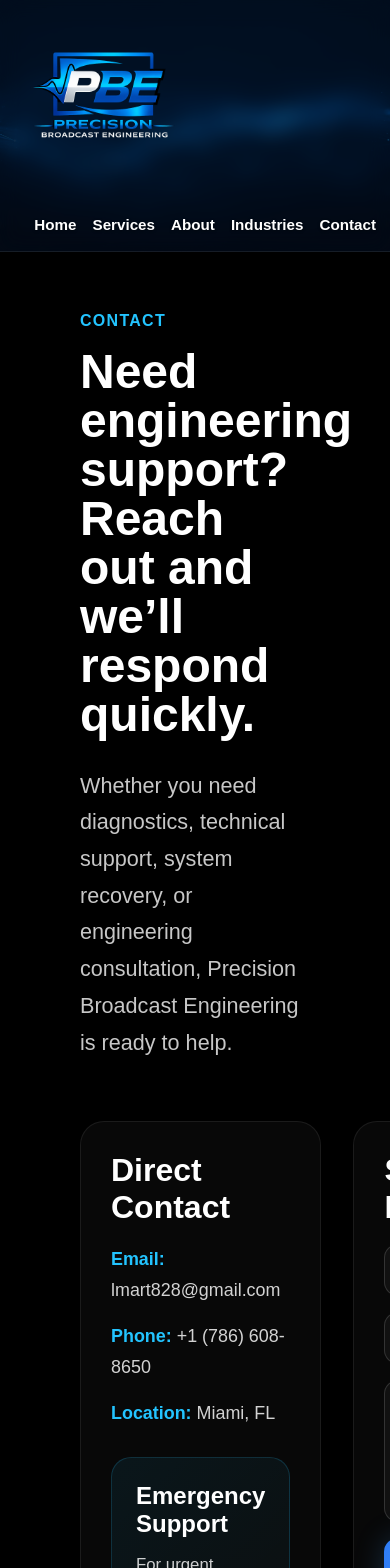
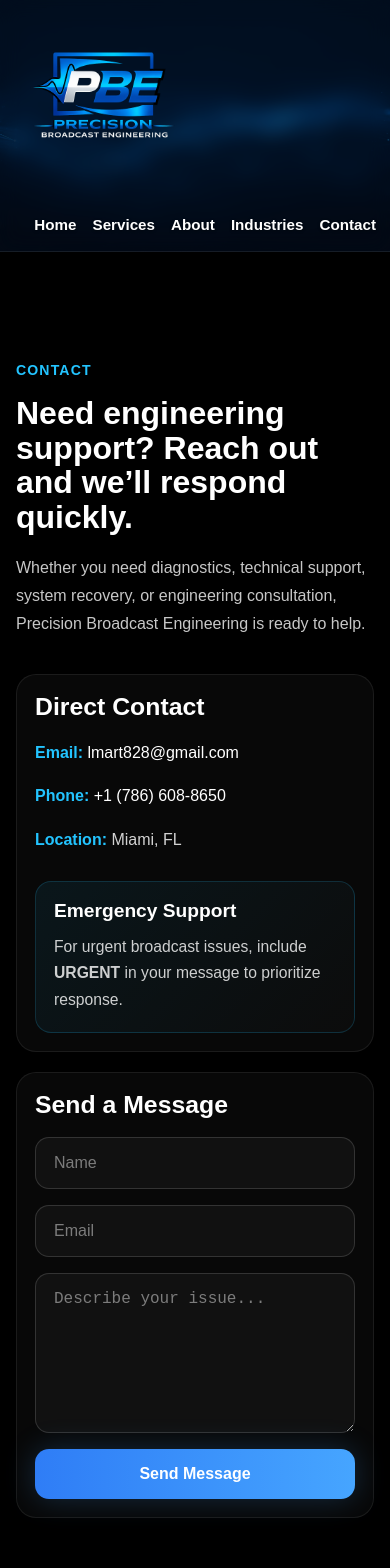
Before and after one commit to lmart828/pbe-website, a Next.js app: page /contact in a window 390 px wide. Shown: the top 1568 px of the page. Built offline with nearby package versions, Linux system fonts and the light colour scheme.

Commit message:
fix contact page mobile layout

```diff
--- a/app/contact/page.js
+++ b/app/contact/page.js
@@ -1,235 +1,78 @@
 export default function ContactPage() {
   return (
-    <main
-      style={{
-        backgroundColor: "#000",
-        color: "#fff",
-        minHeight: "100vh",
-        padding: "60px 80px 100px 80px",
-      }}
-    >
-      <section
-        style={{
-          maxWidth: "1200px",
-          margin: "0 auto",
-        }}
-      >
-        <p
-          style={{
-            color: "#23c4ff",
-            fontSize: "1rem",
-            fontWeight: 600,
-            letterSpacing: "0.08em",
-            textTransform: "uppercase",
-            marginBottom: "18px",
-          }}
-        >
-          Contact
-        </p>
+    <>
+      <main className="contact-page">
+        <section className="contact-container">
+          <p className="contact-eyebrow">Contact</p>
 
-        <h1
-          style={{
-            fontSize: "clamp(3rem, 6vw, 5rem)",
-            lineHeight: 1.02,
-            fontWeight: 800,
-            margin: 0,
-            maxWidth: "900px",
-          }}
-        >
+          <h1 className="contact-title">
             Need engineering support? Reach out and we’ll respond quickly.
           </h1>
 
-        <p
-          style={{
-            marginTop: "28px",
-            fontSize: "1.35rem",
-            lineHeight: 1.7,
-            color: "rgba(255,255,255,0.78)",
-            maxWidth: "960px",
-          }}
-        >
+          <p className="contact-intro">
             Whether you need diagnostics, technical support, system recovery, or
             engineering consultation, Precision Broadcast Engineering is ready to
             help.
           </p>
 
-        <div
-          style={{
-            display: "grid",
-            gridTemplateColumns: "1fr 1fr",
-            gap: "32px",
-            marginTop: "60px",
-            alignItems: "start",
-          }}
-        >
-          <div
-            style={{
-              background: "rgba(255,255,255,0.03)",
-              border: "1px solid rgba(255,255,255,0.08)",
-              borderRadius: "24px",
-              padding: "30px",
-            }}
-          >
-            <h2
-              style={{
-                marginTop: 0,
-                marginBottom: "18px",
-                fontSize: "2rem",
-                fontWeight: 700,
-              }}
-            >
-              Direct Contact
-            </h2>
+          <div className="contact-grid">
+            <div className="contact-card">
+              <h2 className="contact-card-title">Direct Contact</h2>
 
-            <div
-              style={{
-                display: "grid",
-                gap: "16px",
-                color: "rgba(255,255,255,0.82)",
-                fontSize: "1.12rem",
-                lineHeight: 1.7,
-              }}
-            >
+              <div className="contact-info-list">
                 <div>
-                <span style={{ color: "#23c4ff", fontWeight: 600 }}>Email:</span>{" "}
+                  <span className="contact-label">Email:</span>{" "}
+                  <a href="mailto:lmart828@gmail.com" className="contact-link">
                     lmart828@gmail.com
+                  </a>
                 </div>
 
                 <div>
-                <span style={{ color: "#23c4ff", fontWeight: 600 }}>Phone:</span>{" "}
+                  <span className="contact-label">Phone:</span>{" "}
+                  <a href="tel:+17866088650" className="contact-link">
                     +1 (786) 608-8650
+                  </a>
                 </div>
 
                 <div>
-                <span style={{ color: "#23c4ff", fontWeight: 600 }}>
-                  Location:
-                </span>{" "}
-                Miami, FL
+                  <span className="contact-label">Location:</span> Miami, FL
                 </div>
               </div>
 
-            <div
-              style={{
-                marginTop: "28px",
-                padding: "24px",
-                borderRadius: "20px",
-                background:
-                  "linear-gradient(135deg, rgba(35,196,255,0.08), rgba(255,255,255,0.02))",
-                border: "1px solid rgba(35,196,255,0.18)",
-              }}
-            >
-              <h3
-                style={{
-                  marginTop: 0,
-                  marginBottom: "12px",
-                  fontSize: "1.5rem",
-                  fontWeight: 700,
-                }}
-              >
-                Emergency Support
-              </h3>
+              <div className="contact-emergency-box">
+                <h3 className="contact-emergency-title">Emergency Support</h3>
 
-              <p
-                style={{
-                  margin: 0,
-                  color: "rgba(255,255,255,0.8)",
-                  fontSize: "1.05rem",
-                  lineHeight: 1.8,
-                }}
-              >
+                <p className="contact-emergency-text">
                   For urgent broadcast issues, include{" "}
-                <strong style={{ color: "#fff" }}>URGENT</strong> in your
-                message to prioritize response.
+                  <strong>URGENT</strong> in your message to prioritize
+                  response.
                 </p>
               </div>
             </div>
 
-          <div
-            style={{
-              background: "rgba(255,255,255,0.03)",
-              border: "1px solid rgba(255,255,255,0.08)",
-              borderRadius: "24px",
-              padding: "30px",
-            }}
-          >
-            <h2
-              style={{
-                marginTop: 0,
-                marginBottom: "18px",
-                fontSize: "2rem",
-                fontWeight: 700,
-              }}
-            >
-              Send a Message
-            </h2>
+            <div className="contact-card">
+              <h2 className="contact-card-title">Send a Message</h2>
 
-            <form
-              style={{
-                display: "grid",
-                gap: "16px",
-              }}
-            >
+              <form className="contact-form">
                 <input
                   type="text"
                   placeholder="Name"
-                style={{
-                  width: "100%",
-                  padding: "16px 18px",
-                  borderRadius: "14px",
-                  border: "1px solid rgba(255,255,255,0.14)",
-                  backgroundColor: "rgba(255,255,255,0.04)",
-                  color: "#fff",
-                  fontSize: "1rem",
-                  outline: "none",
-                }}
+                  className="contact-input"
                 />
 
                 <input
                   type="email"
                   placeholder="Email"
-                style={{
-                  width: "100%",
-                  padding: "16px 18px",
-                  borderRadius: "14px",
-                  border: "1px solid rgba(255,255,255,0.14)",
-                  backgroundColor: "rgba(255,255,255,0.04)",
-                  color: "#fff",
-                  fontSize: "1rem",
-                  outline: "none",
-                }}
+                  className="contact-input"
                 />
 
                 <textarea
                   placeholder="Describe your issue..."
                   rows={6}
-                style={{
-                  width: "100%",
-                  padding: "16px 18px",
-                  borderRadius: "14px",
-                  border: "1px solid rgba(255,255,255,0.14)",
-                  backgroundColor: "rgba(255,255,255,0.04)",
-                  color: "#fff",
-                  fontSize: "1rem",
-                  outline: "none",
-                  resize: "vertical",
-                }}
+                  className="contact-textarea"
                 />
 
-              <button
-                type="submit"
-                style={{
-                  width: "fit-content",
-                  background: "linear-gradient(90deg, #2f7df6, #46a5ff)",
-                  color: "#fff",
-                  border: "none",
-                  padding: "16px 28px",
-                  borderRadius: "14px",
-                  fontWeight: 600,
-                  fontSize: "1rem",
-                  cursor: "pointer",
-                  boxShadow: "0 0 30px rgba(70,165,255,0.22)",
-                }}
-              >
+                <button type="submit" className="contact-button">
                   Send Message
                 </button>
               </form>
@@ -237,5 +80,251 @@
           </div>
         </section>
       </main>
+
+      <style jsx>{`
+        .contact-page {
+          background-color: #000;
+          color: #fff;
+          min-height: 100vh;
+          padding: 140px 80px 100px 80px;
+        }
+
+        .contact-container {
+          max-width: 1200px;
+          margin: 0 auto;
+        }
+
+        .contact-eyebrow {
+          color: #23c4ff;
+          font-size: 1rem;
+          font-weight: 600;
+          letter-spacing: 0.08em;
+          text-transform: uppercase;
+          margin: 0 0 18px 0;
+        }
+
+        .contact-title {
+          font-size: clamp(3rem, 6vw, 5rem);
+          line-height: 1.02;
+          font-weight: 800;
+          margin: 0;
+          max-width: 900px;
+        }
+
+        .contact-intro {
+          margin-top: 28px;
+          font-size: 1.35rem;
+          line-height: 1.7;
+          color: rgba(255, 255, 255, 0.78);
+          max-width: 960px;
+        }
+
+        .contact-grid {
+          display: grid;
+          grid-template-columns: 1fr 1fr;
+          gap: 32px;
+          margin-top: 60px;
+          align-items: start;
+        }
+
+        .contact-card {
+          background: rgba(255, 255, 255, 0.03);
+          border: 1px solid rgba(255, 255, 255, 0.08);
+          border-radius: 24px;
+          padding: 30px;
+          box-sizing: border-box;
+          min-width: 0;
+        }
+
+        .contact-card-title {
+          margin: 0 0 18px 0;
+          font-size: 2rem;
+          font-weight: 700;
+        }
+
+        .contact-info-list {
+          display: grid;
+          gap: 16px;
+          color: rgba(255, 255, 255, 0.82);
+          font-size: 1.12rem;
+          line-height: 1.7;
+          word-break: break-word;
+        }
+
+        .contact-label {
+          color: #23c4ff;
+          font-weight: 600;
+        }
+
+        .contact-link {
+          color: #fff;
+          text-decoration: none;
+        }
+
+        .contact-link:hover {
+          text-decoration: underline;
+        }
+
+        .contact-emergency-box {
+          margin-top: 28px;
+          padding: 24px;
+          border-radius: 20px;
+          background: linear-gradient(
+            135deg,
+            rgba(35, 196, 255, 0.08),
+            rgba(255, 255, 255, 0.02)
+          );
+          border: 1px solid rgba(35, 196, 255, 0.18);
+        }
+
+        .contact-emergency-title {
+          margin: 0 0 12px 0;
+          font-size: 1.5rem;
+          font-weight: 700;
+        }
+
+        .contact-emergency-text {
+          margin: 0;
+          color: rgba(255, 255, 255, 0.8);
+          font-size: 1.05rem;
+          line-height: 1.8;
+        }
+
+        .contact-form {
+          display: grid;
+          gap: 16px;
+        }
+
+        .contact-input,
+        .contact-textarea {
+          width: 100%;
+          padding: 16px 18px;
+          border-radius: 14px;
+          border: 1px solid rgba(255, 255, 255, 0.14);
+          background-color: rgba(255, 255, 255, 0.04);
+          color: #fff;
+          font-size: 16px;
+          outline: none;
+          box-sizing: border-box;
+          -webkit-appearance: none;
+          appearance: none;
+        }
+
+        .contact-input::placeholder,
+        .contact-textarea::placeholder {
+          color: rgba(255, 255, 255, 0.45);
+        }
+
+        .contact-textarea {
+          resize: vertical;
+          min-height: 160px;
+        }
+
+        .contact-input:focus,
+        .contact-textarea:focus {
+          border-color: rgba(70, 165, 255, 0.6);
+          box-shadow: 0 0 0 2px rgba(70, 165, 255, 0.15);
+        }
+
+        .contact-button {
+          width: fit-content;
+          background: linear-gradient(90deg, #2f7df6, #46a5ff);
+          color: #fff;
+          border: none;
+          padding: 16px 28px;
+          border-radius: 14px;
+          font-weight: 600;
+          font-size: 1rem;
+          cursor: pointer;
+          box-shadow: 0 0 30px rgba(70, 165, 255, 0.22);
+        }
+
+        .contact-button:hover {
+          opacity: 0.96;
+        }
+
+        @media (max-width: 1024px) {
+          .contact-page {
+            padding: 130px 40px 90px 40px;
+          }
+
+          .contact-grid {
+            grid-template-columns: 1fr;
+          }
+        }
+
+        @media (max-width: 768px) {
+          .contact-page {
+            padding: 120px 20px 70px 20px;
+          }
+
+          .contact-title {
+            font-size: clamp(2.2rem, 10vw, 3.2rem);
+            line-height: 1.08;
+          }
+
+          .contact-intro {
+            margin-top: 20px;
+            font-size: 1rem;
+            line-height: 1.75;
+          }
+
+          .contact-grid {
+            gap: 20px;
+            margin-top: 36px;
+          }
+
+          .contact-card {
+            padding: 22px;
+            border-radius: 20px;
+          }
+
+          .contact-card-title {
+            font-size: 1.55rem;
+          }
+
+          .contact-info-list {
+            font-size: 1rem;
+          }
+
+          .contact-emergency-box {
+            padding: 18px;
+            border-radius: 16px;
+          }
+
+          .contact-emergency-title {
+            font-size: 1.2rem;
+          }
+
+          .contact-emergency-text {
+            font-size: 0.98rem;
+            line-height: 1.7;
+          }
+
+          .contact-button {
+            width: 100%;
+            justify-self: stretch;
+          }
+        }
+
+        @media (max-width: 480px) {
+          .contact-page {
+            padding: 110px 16px 60px 16px;
+          }
+
+          .contact-eyebrow {
+            font-size: 0.88rem;
+          }
+
+          .contact-title {
+            font-size: 2rem;
+          }
+
+          .contact-card {
+            padding: 18px;
+          }
+        }
+      `}</style>
+    </>
   );
 }
```
Lines whose indentation alone changed are shown as unchanged.
